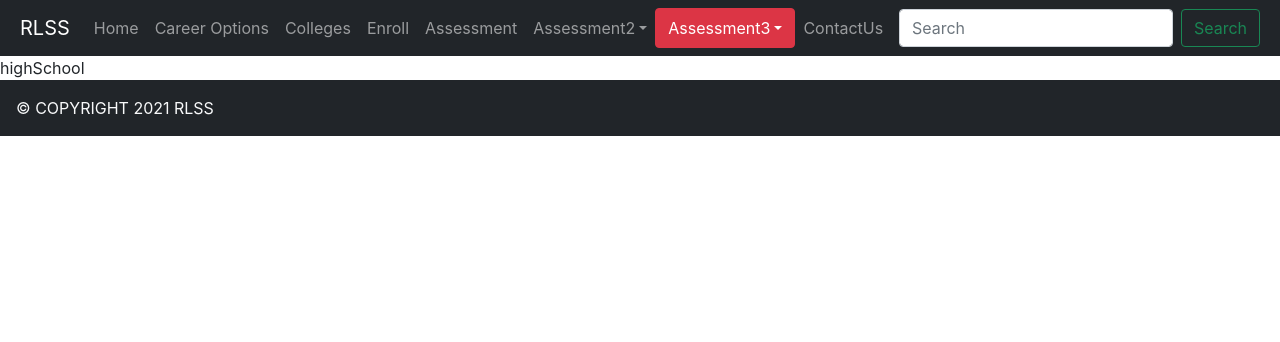
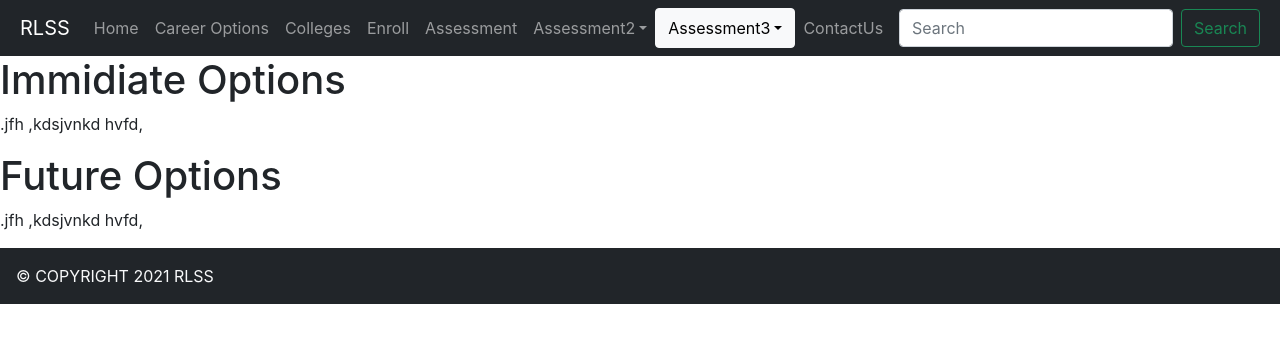
Before and after one commit to itsmetherishabh/RLSS, a React (Create React App) app in the folder frontend/: page /highSchool in a window 1280 px wide. Shown: the top 342 px of the page. Built offline with nearby package versions, Linux system fonts and the light colour scheme; a web font is replaced by a local one.

Commit message:
rerctification

```diff
--- a/frontend/src/components/Home.jsx
+++ b/frontend/src/components/Home.jsx
@@ -1,5 +1,6 @@
 import React from "react";
 import logo from "../images/degree_logo.png";
+import userImg from "../images/user1.jpg";
 
 const Home = () => {
   return (
@@ -15,22 +16,23 @@ const Home = () => {
         <div className='text-box'>
           <h1>world's Best Website</h1>
           <p>
-            <h2>How We Will Help You I</h2>
+            <h2>How We Will Help You <br /> In your journey</h2>
           </p>
+          <button className="btn btn-lg btn-info mt-4">Road Map</button>
         </div>
       </section>
       <section className='testimonials'>
         <h1>What Our Students Says</h1>
         <div className='row'>
           <div className='testimonial-col'>
-            <img src='image/user1.jpg' alt='' />
+            <img src={userImg} alt='' />
             <div>
               <p>Lorem ipsum dolor sit amet copp</p>
               <h3>kartik singh</h3>
             </div>
           </div>
           <div className='testimonial-col'>
-            <img src='image/user1.jpg' alt='' />
+            <img src={userImg} alt='' />
             <div>
               <p>Lorem ipsum dolor sit amet copp</p>
               <h3>Nitin Sharma</h3>
--- a/frontend/src/components/Navbar.jsx
+++ b/frontend/src/components/Navbar.jsx
@@ -61,10 +61,10 @@ const Navbar = () => {
               </li>
 
               <div class="btn-group">
-                <button type="button" class="btn btn-danger dropdown-toggle" data-bs-toggle="dropdown" aria-expanded="false">
+                <button type="button" class="btn btn-light dropdown-toggle" data-bs-toggle="dropdown" aria-expanded="false">
                   Assessment3
                 </button>
-                <ul class="dropdown-menu">
+                <ul class="dropdown-menu bg-info">
                   <li><a class="dropdown-item" href="/">Action</a></li>
                   <li><a class="dropdown-item" href="/">Another action</a></li>
                   <li><a class="dropdown-item" href="/">Something else here</a></li>
--- a/frontend/src/components/careerOptions/HighSchool.jsx
+++ b/frontend/src/components/careerOptions/HighSchool.jsx
@@ -3,7 +3,10 @@ import React from 'react'
 const HighSchool = () => {
     return (
         <div>
-            highSchool
+            <h1>Immidiate Options</h1>
+            <p>.jfh ,kdsjvnkd hvfd,</p>
+            <h1>Future Options</h1>
+            <p>.jfh ,kdsjvnkd hvfd,</p>
         </div>
     )
 }
```
